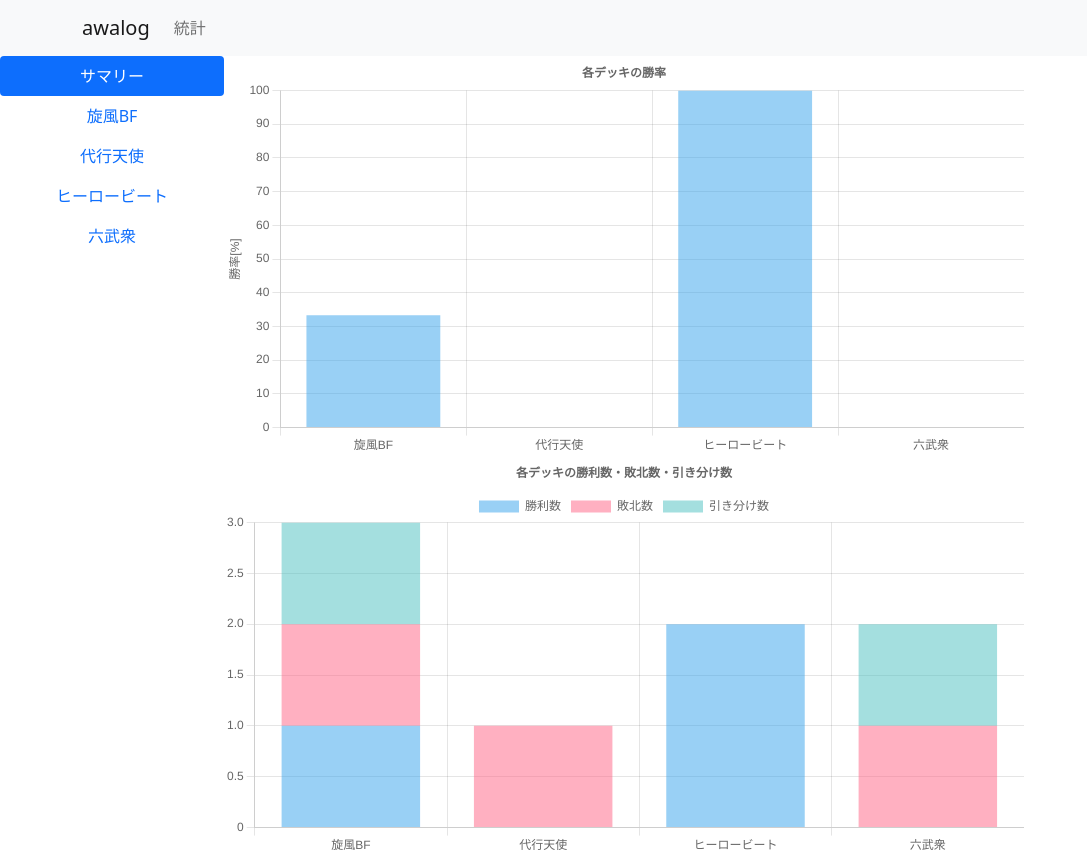
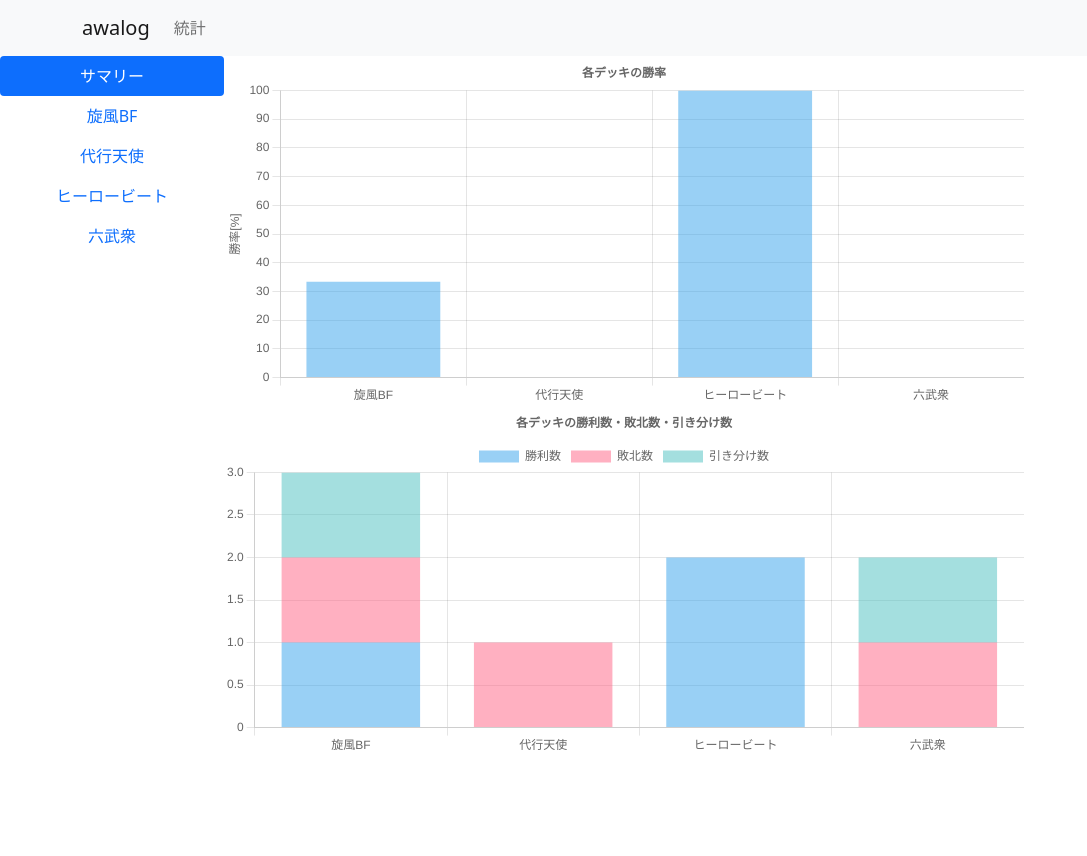
Before and after one commit to dateshi/awalog, a React (Create React App) app in the folder frontend/: page /stats in a window 1280 px wide. Shown: the whole page, without its empty margins (0-1087 px from the left). After the commit the page ends 800 px from the top, so only its background shows below. Built offline with nearby package versions, Linux system fonts and the light colour scheme.

Commit message:
グラフの高さ設定

```diff
--- a/frontend/src/Stats/Detail.tsx
+++ b/frontend/src/Stats/Detail.tsx
@@ -62,6 +62,8 @@ const Detail = (props: Props) => {
   return (
     <div className="main">
       <Bar
+        width={800}
+        height={350}
         options={{
           scales: {
             y: {
@@ -93,6 +95,8 @@ const Detail = (props: Props) => {
         }}
       />
       <Bar
+        width={800}
+        height={350}
         options={{
           scales: {
             x: {
--- a/frontend/src/Stats/Summary.tsx
+++ b/frontend/src/Stats/Summary.tsx
@@ -60,6 +60,8 @@ const Summary = (props: Props) => {
   return (
     <div className="main">
       <Bar
+        width={800}
+        height={350}
         options={{
           scales: {
             y: {
@@ -91,6 +93,8 @@ const Summary = (props: Props) => {
         }}
       />
       <Bar
+        width={800}
+        height={350}
         options={{
           scales: {
             x: {
```
